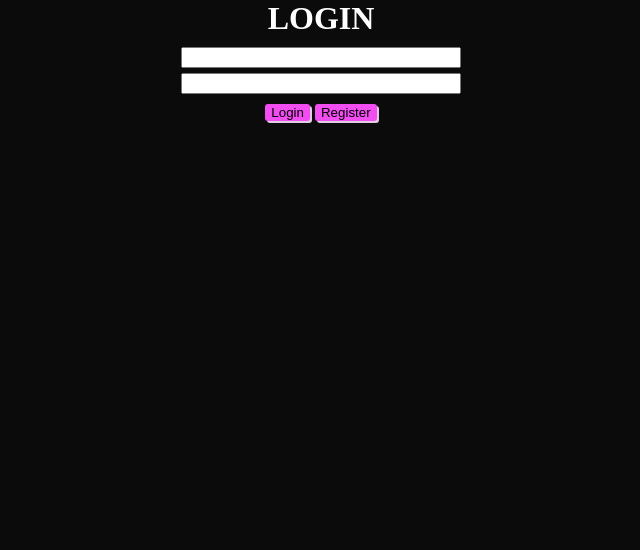
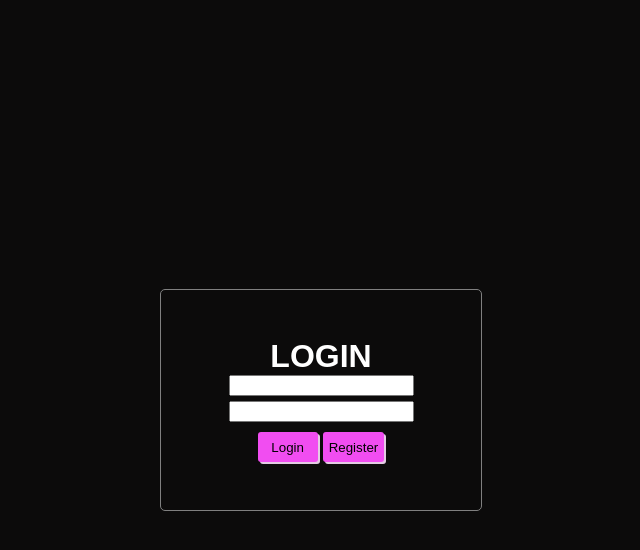
Before and after one commit to slavatarasevich/infinity-angular-app, an Angular app: page / in a window 1280 px wide. Shown: the top 550 px of the page, without its empty margins (319-959 px from the left). Built offline with nearby package versions, Linux system fonts and the light colour scheme.

Commit message:
added final  styling to loging page

```diff
--- /dev/null
+++ b/src/fonts.scss
@@ -0,0 +1,15 @@
+@font-face {
+  font-family: 'JetBrains Mono Bold';
+  src: url('./assets/fonts/JetBrainsMono-Bold.woff2') format('woff2');
+
+  font-weight: normal;
+  font-style: normal;
+}
+
+@font-face {
+  font-family: 'JetBrains Mono Light';
+  src: url('./assets/fonts/JetBrainsMono-Light.woff2') format('woff2');
+
+  font-weight: normal;
+  font-style: normal;
+}
--- a/src/pages/login/login.html
+++ b/src/pages/login/login.html
@@ -1,5 +1,5 @@
-<h1>LOGIN</h1>
 <div class="wrapper__login">
+  <h1>LOGIN</h1>
   <div class="inputs__login">
     <input type="text" />
     <input type="text" />
--- a/src/pages/login/login.scss
+++ b/src/pages/login/login.scss
@@ -1,14 +1,23 @@
 :host {
-  //   background-color: white;
-  color: white;
+  width: 100%;
+  height: 100%;
+  position: fixed;
+  top: 0;
+  left: 0;
   display: flex;
-  flex-direction: column;
-  align-items: center;
-  justify-content: center;
+  overflow: auto;
+  color: var(--primary-color);
   .wrapper__login {
+    display: flex;
+    flex-direction: column;
+    align-items: center;
+    justify-content: center;
     width: 300px;
+    height: 200px;
     padding: 10px 10px;
-
+    border: 1px solid grey;
+    border-radius: 5px;
+    margin: auto;
     .inputs__login {
       display: flex;
       flex-direction: column;
@@ -19,6 +28,15 @@
       display: flex;
       justify-content: center;
       gap: 5px;
+      height: 30px;
+      .login-button {
+        width: 60px;
+      }
+    }
+    .buttons__login :hover {
+      transition: all, 100ms;
+      background: #e9dddd;
+      color: var(--secondary-color);
     }
   }
 }
--- a/src/styles.scss
+++ b/src/styles.scss
@@ -1,10 +1,6 @@
-/* Box sizing rules */
-*,
-*::before,
-*::after {
-  box-sizing: border-box;
-}
-/* 2. Remove default margin */
+@import 'fonts';
+
+// /* 2. Remove default margin
 *:not(dialog) {
   margin: 0;
 }
@@ -43,12 +39,15 @@ ol[role='list'] {
   list-style: none;
 }
 
-body {
+:root {
   --main-bg-color: rgb(12, 11, 11);
   --primary-color: white;
   --secondary-color: rgb(241, 77, 241);
+}
 
+body {
   background: var(--main-bg-color);
+  font-family: 'JetBrains Mono', sans-serif;
 }
 
 button {
```
Also changed, not shown: src/assets/fonts/JetBrainsMono-Bold.woff2 (added), src/assets/fonts/JetBrainsMono-Light.woff2 (added).
